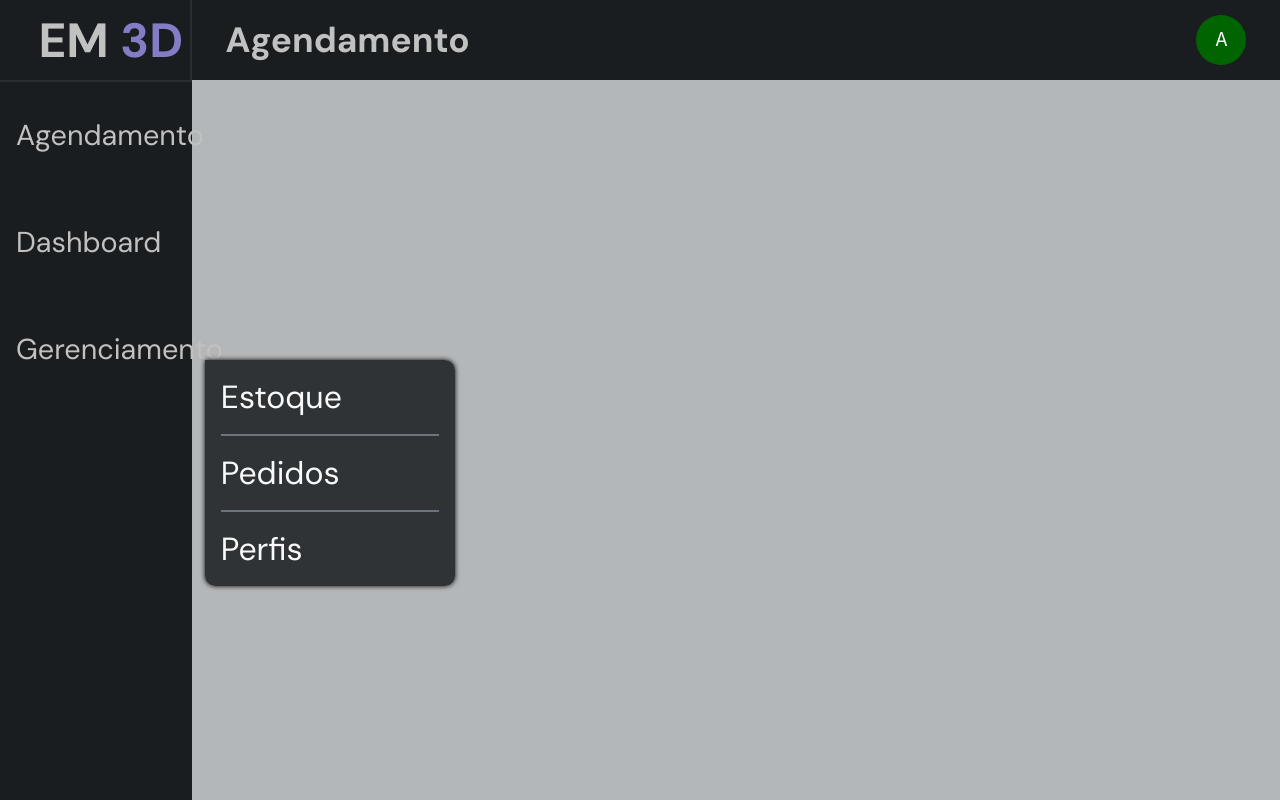
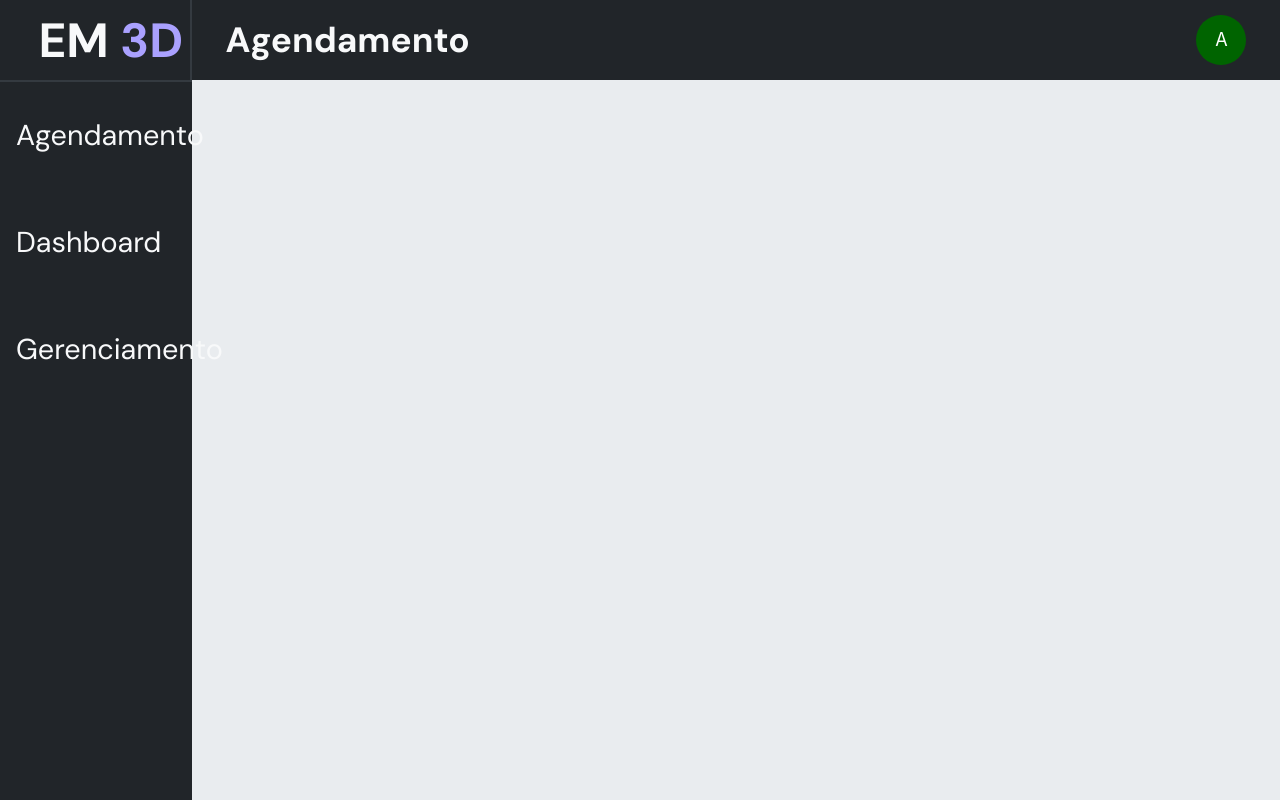
Before and after one commit to arthurzop/tcc-front, a React (Create React App) app: page /agendamento in a window 1280 px wide. Built offline with nearby package versions, Linux system fonts and the light colour scheme; a web font is replaced by a local one.

Commit message:
Update header-sidebar.jsx

```diff
--- a/src/components/header-sidebar/header-sidebar.jsx
+++ b/src/components/header-sidebar/header-sidebar.jsx
@@ -8,7 +8,7 @@ export default function HeaderSidebar() {
   const location = useLocation("");
 
   const [menuOpen, setMenuOpen] = useState(false);
-  const [subMenuOpen, setsubMenuOpen] = useState(true);
+  const [subMenuOpen, setsubMenuOpen] = useState(false);
 
   const nav = useNavigate();
 
```
